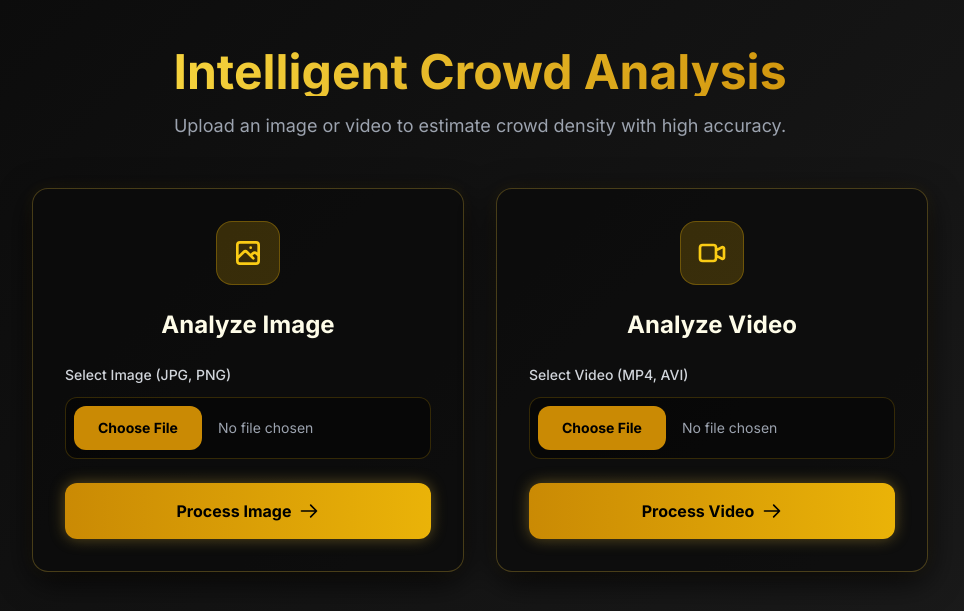
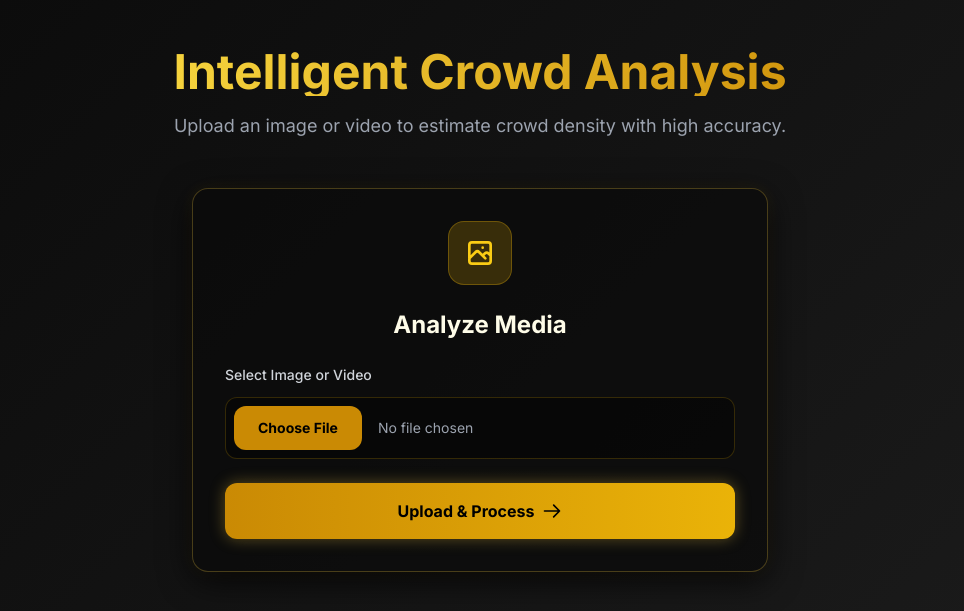
Before and after one commit to BesettyShubham17/people-counter-app, a Flask app: page / in a window 1280 px wide. Shown: the part 76-687 px from the top of the page, without its empty margins (160-1124 px from the left). Run offline with Flask 3, Linux system fonts and the light colour scheme; a user stored in the database is signed in; some libraries are stand-ins or nearby versions.

Commit message:
Fix video upload handling: Unify upload endpoint and properly process video frames using cv2 locally

```diff
--- a/app.py
+++ b/app.py
@@ -25,6 +25,7 @@ app.config['SECRET_KEY'] = os.environ.get('SECRET_KEY', 'crowd-estimator-secret-
 app.config['SQLALCHEMY_DATABASE_URI'] = 'sqlite:///users.db'
 app.config['UPLOAD_FOLDER'] = 'static/uploads'
 ALLOWED_EXTENSIONS = {'png', 'jpg', 'jpeg'}
+ALLOWED_VIDEO_EXTENSIONS = {'mp4', 'avi', 'mov', 'mkv'}
 
 db = SQLAlchemy(app)
 
@@ -47,7 +48,8 @@ def get_model():
 # ─── Helper Functions ────────────────────────────────────────────────────────
 
 def allowed_file(filename):
-    return '.' in filename and filename.rsplit('.', 1)[1].lower() in ALLOWED_EXTENSIONS
+    ext = filename.rsplit('.', 1)[1].lower() if '.' in filename else ''
+    return ext in ALLOWED_EXTENSIONS or ext in ALLOWED_VIDEO_EXTENSIONS
 
 def process_image(img):
     model = get_model()
@@ -101,49 +103,67 @@ def logout():
 def upload_file():
     try:
         if 'file' not in request.files:
-            flash('No file part in request')
-            return redirect(url_for('home'))
+            return {"error": "No file part in request"}, 400
 
         file = request.files['file']
         if file.filename == '':
-            flash('No selected file')
-            return redirect(url_for('home'))
+            return {"error": "No selected file"}, 400
 
         if file and allowed_file(file.filename):
+            ext = file.filename.rsplit('.', 1)[1].lower()
             filename = secure_filename(file.filename)
             filepath = os.path.join(app.config['UPLOAD_FOLDER'], filename)
             file.save(filepath)
 
-            # Run YOLO inference
-            img = Image.open(filepath).convert("RGB")
-            model = get_model()
-            with torch.no_grad():
-                results = model(img)
+            if ext in ALLOWED_VIDEO_EXTENSIONS:
+                import cv2
+                cap = cv2.VideoCapture(filepath)
+                total_count = 0
+                model = get_model()
 
-            boxes = results[0].boxes
-            people_count = len(boxes)
+                while cap.isOpened():
+                    ret, frame = cap.read()
+                    if not ret:
+                        break
 
-            # Draw bounding boxes using PIL
-            draw = ImageDraw.Draw(img)
-            for box in boxes:
-                x1, y1, x2, y2 = map(int, box.xyxy[0].tolist())
-                conf = float(box.conf[0])
-                # Green bounding box
-                draw.rectangle([(x1, y1), (x2, y2)], outline='#00FF00', width=3)
-                draw.text((x1, max(y1 - 14, 0)), f'{conf:.0%}', fill='#00FF00')
+                    rgb_frame = cv2.cvtColor(frame, cv2.COLOR_BGR2RGB)
+                    with torch.no_grad():
+                        results = model(rgb_frame)
+                    total_count += len(results[0].boxes)
 
-            # Save annotated image
-            output_filename = f'annotated_{filename}'
-            output_path = os.path.join(app.config['UPLOAD_FOLDER'], output_filename)
-            img.save(output_path)
+                cap.release()
+                return {"success": True, "count": total_count}
 
-            return render_template('result.html',
-                                   filename=output_filename,
-                                   original_filename=filename,
-                                   people_count=people_count)
+            else:
+                # Run YOLO inference on Image
+                img = Image.open(filepath).convert("RGB")
+                model = get_model()
+                with torch.no_grad():
+                    results = model(img)
 
-        flash('Invalid file type')
-        return redirect(url_for('home'))
+                boxes = results[0].boxes
+                people_count = len(boxes)
+
+                # Draw bounding boxes using PIL
+                draw = ImageDraw.Draw(img)
+                for box in boxes:
+                    x1, y1, x2, y2 = map(int, box.xyxy[0].tolist())
+                    conf = float(box.conf[0])
+                    # Green bounding box
+                    draw.rectangle([(x1, y1), (x2, y2)], outline='#00FF00', width=3)
+                    draw.text((x1, max(y1 - 14, 0)), f'{conf:.0%}', fill='#00FF00')
+
+                # Save annotated image
+                output_filename = f'annotated_{filename}'
+                output_path = os.path.join(app.config['UPLOAD_FOLDER'], output_filename)
+                img.save(output_path)
+
+                return render_template('result.html',
+                                       filename=output_filename,
+                                       original_filename=filename,
+                                       people_count=people_count)
+
+        return {"error": "Invalid file type"}, 400
 
     except Exception as e:
         print("UPLOAD ERROR:", str(e))
--- a/templates/home.html
+++ b/templates/home.html
@@ -8,38 +8,20 @@
         <p class="text-gray-400 text-lg">Upload an image or video to estimate crowd density with high accuracy.</p>
     </div>
 
-    <div class="grid md:grid-cols-2 gap-8">
-        <!-- Image Upload -->
+    <div class="max-w-xl mx-auto">
+        <!-- Unified Upload -->
         <div class="glass-panel rounded-2xl p-8 hover:shadow-[0_0_30px_rgba(212,175,55,0.3)] transition-all duration-500 transform hover:-translate-y-2">
             <div class="w-16 h-16 bg-yellow-500/20 rounded-2xl flex items-center justify-center mb-6 text-yellow-400 mx-auto border border-yellow-500/30">
                 <svg class="w-8 h-8" fill="none" stroke="currentColor" viewBox="0 0 24 24"><path stroke-linecap="round" stroke-linejoin="round" stroke-width="2" d="M4 16l4.586-4.586a2 2 0 012.828 0L16 16m-2-2l1.586-1.586a2 2 0 012.828 0L20 14m-6-6h.01M6 20h12a2 2 0 002-2V6a2 2 0 00-2-2H6a2 2 0 00-2 2v12a2 2 0 002 2z"></path></svg>
             </div>
-            <h2 class="text-2xl font-bold mb-6 text-center text-yellow-50">Analyze Image</h2>
+            <h2 class="text-2xl font-bold mb-6 text-center text-yellow-50">Analyze Media</h2>
             <form action="{{ url_for('upload_file') }}" method="post" enctype="multipart/form-data" class="space-y-6">
                 <div>
-                    <label class="block text-gray-300 text-sm font-medium mb-3">Select Image (JPG, PNG)</label>
-                    <input type="file" name="file" accept="image/*" required class="block w-full text-sm text-gray-400 file:mr-4 file:py-3 file:px-6 file:rounded-xl file:border-0 file:text-sm file:font-bold file:bg-yellow-600 file:text-black hover:file:bg-yellow-500 cursor-pointer bg-black/40 rounded-xl p-2 border border-yellow-500/20 focus:outline-none focus:border-yellow-500 transition-colors">
+                    <label class="block text-gray-300 text-sm font-medium mb-3">Select Image or Video</label>
+                    <input type="file" name="file" accept="image/*,video/*" required class="block w-full text-sm text-gray-400 file:mr-4 file:py-3 file:px-6 file:rounded-xl file:border-0 file:text-sm file:font-bold file:bg-yellow-600 file:text-black hover:file:bg-yellow-500 cursor-pointer bg-black/40 rounded-xl p-2 border border-yellow-500/20 focus:outline-none focus:border-yellow-500 transition-colors">
                 </div>
                 <button type="submit" class="w-full bg-gradient-to-r from-yellow-600 to-yellow-500 hover:from-yellow-500 hover:to-yellow-400 text-black font-bold py-4 px-4 rounded-xl shadow-[0_0_15px_rgba(212,175,55,0.4)] transform transition-all active:scale-95 flex justify-center items-center">
-                    <span>Process Image</span>
-                    <svg class="w-5 h-5 ml-2" fill="none" stroke="currentColor" viewBox="0 0 24 24"><path stroke-linecap="round" stroke-linejoin="round" stroke-width="2" d="M14 5l7 7m0 0l-7 7m7-7H3"></path></svg>
-                </button>
-            </form>
-        </div>
-
-        <!-- Video Upload -->
-        <div class="glass-panel rounded-2xl p-8 hover:shadow-[0_0_30px_rgba(212,175,55,0.3)] transition-all duration-500 transform hover:-translate-y-2 animate-delay-100">
-            <div class="w-16 h-16 bg-yellow-500/20 rounded-2xl flex items-center justify-center mb-6 text-yellow-400 mx-auto border border-yellow-500/30">
-                <svg class="w-8 h-8" fill="none" stroke="currentColor" viewBox="0 0 24 24"><path stroke-linecap="round" stroke-linejoin="round" stroke-width="2" d="M15 10l4.553-2.276A1 1 0 0121 8.618v6.764a1 1 0 01-1.447.894L15 14M5 18h8a2 2 0 002-2V8a2 2 0 00-2-2H5a2 2 0 00-2 2v8a2 2 0 002 2z"></path></svg>
-            </div>
-            <h2 class="text-2xl font-bold mb-6 text-center text-yellow-50">Analyze Video</h2>
-            <form action="{{ url_for('upload_video') }}" method="post" enctype="multipart/form-data" class="space-y-6">
-                <div>
-                    <label class="block text-gray-300 text-sm font-medium mb-3">Select Video (MP4, AVI)</label>
-                    <input type="file" name="video" accept="video/mp4,video/x-m4v,video/*" required class="block w-full text-sm text-gray-400 file:mr-4 file:py-3 file:px-6 file:rounded-xl file:border-0 file:text-sm file:font-bold file:bg-yellow-600 file:text-black hover:file:bg-yellow-500 cursor-pointer bg-black/40 rounded-xl p-2 border border-yellow-500/20 focus:outline-none focus:border-yellow-500 transition-colors">
-                </div>
-                <button type="submit" class="w-full bg-gradient-to-r from-yellow-600 to-yellow-500 hover:from-yellow-500 hover:to-yellow-400 text-black font-bold py-4 px-4 rounded-xl shadow-[0_0_15px_rgba(212,175,55,0.4)] transform transition-all active:scale-95 flex justify-center items-center">
-                    <span>Process Video</span>
+                    <span>Upload & Process</span>
                     <svg class="w-5 h-5 ml-2" fill="none" stroke="currentColor" viewBox="0 0 24 24"><path stroke-linecap="round" stroke-linejoin="round" stroke-width="2" d="M14 5l7 7m0 0l-7 7m7-7H3"></path></svg>
                 </button>
             </form>
```
